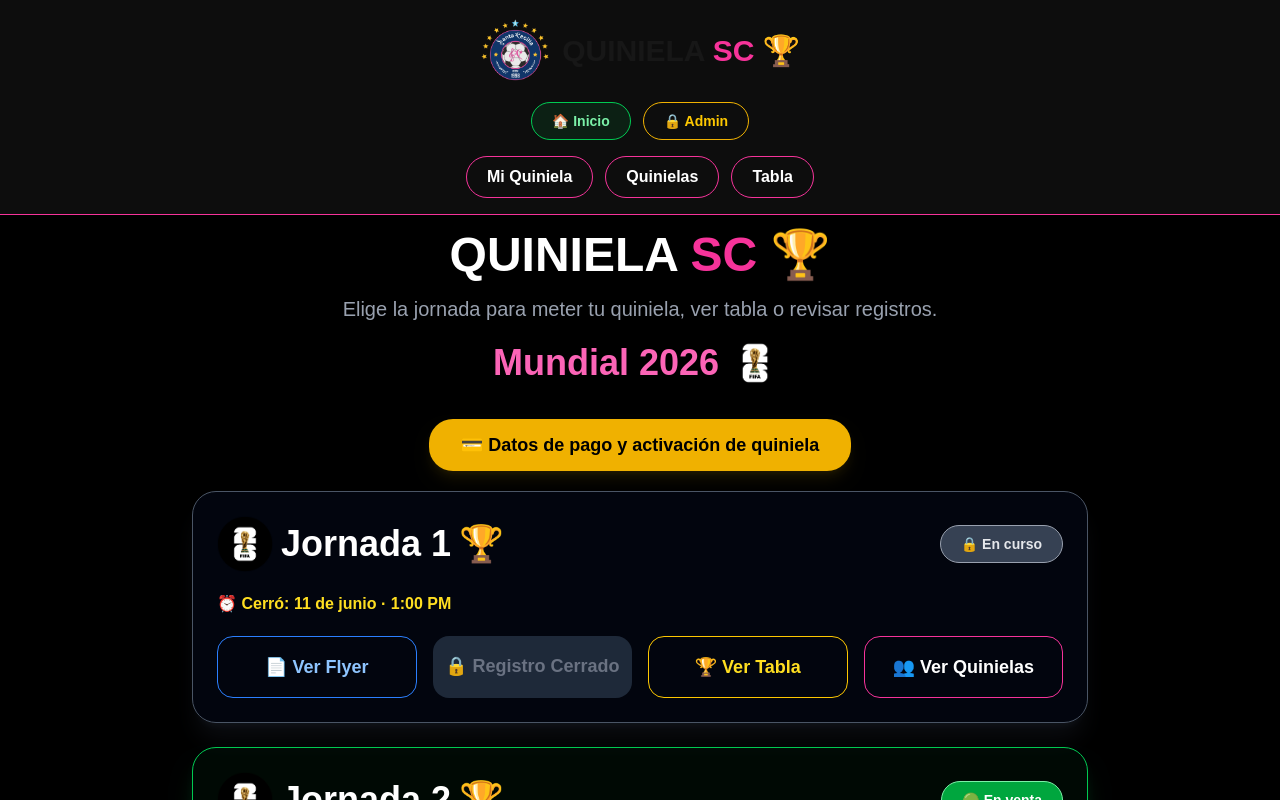
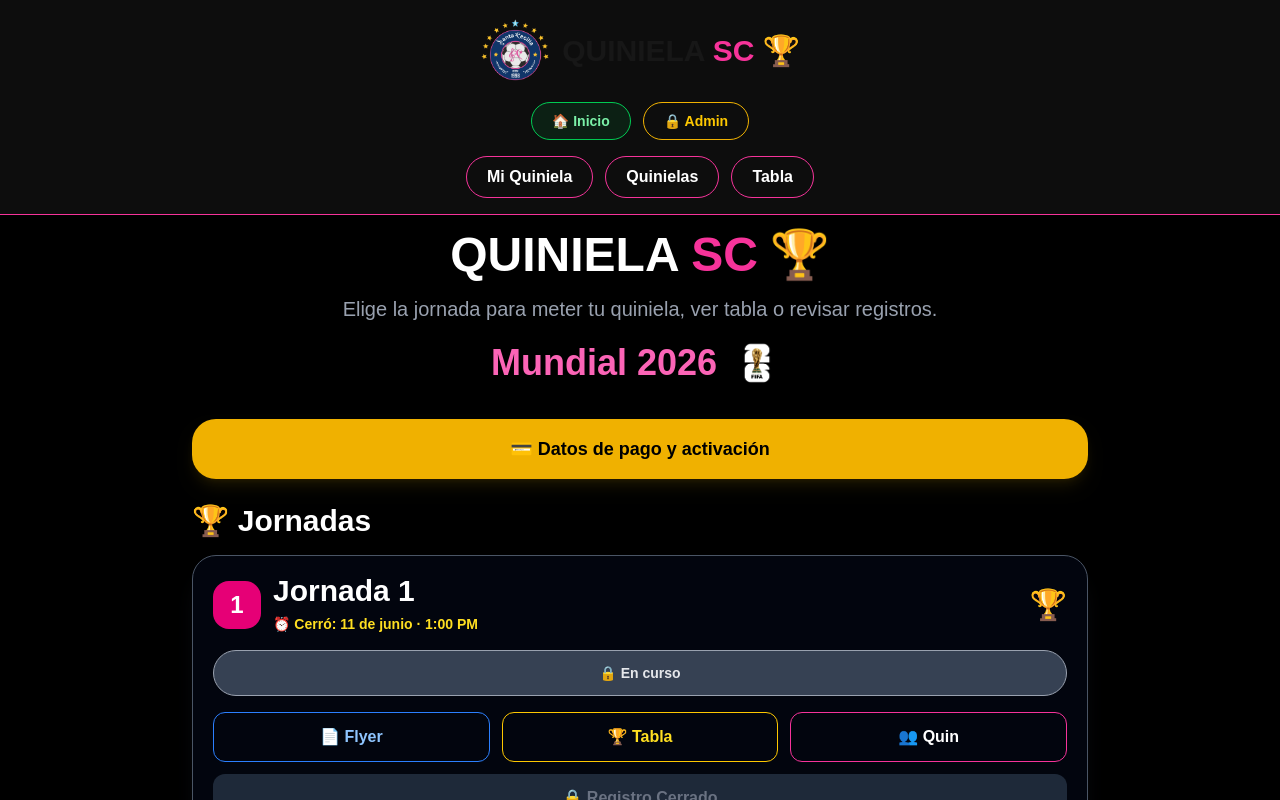
Before and after one commit to santaceciliacomalcalco-svg/quiniela-sc, a Next.js app: page / in a window 1280 px wide. Shown: the top 800 px of the page. Built offline with nearby package versions, Linux system fonts and the light colour scheme.

Commit message:
Compactar diseño de jornadas en home

```diff
--- a/app/page.tsx
+++ b/app/page.tsx
@@ -8,6 +8,7 @@ const numeroTarjeta = "4152314480160061";
 const jornadas = [
   {
     id: "jornada-1",
+    numero: "1",
     nombre: "Jornada 1",
     flyer: "/jornada-1.jpg",
     estado: "cerrada",
@@ -16,6 +17,7 @@ const jornadas = [
   },
   {
     id: "jornada-2",
+    numero: "2",
     nombre: "Jornada 2",
     flyer: "/jornada-2.jpg",
     estado: "venta",
@@ -24,6 +26,7 @@ const jornadas = [
   },
   {
     id: "jornada-3",
+    numero: "3",
     nombre: "Jornada 3",
     flyer: "/jornada-3.jpg",
     estado: "venta",
@@ -38,6 +41,7 @@ function estilosEstado(estado: string) {
       card: "border-gray-600 bg-gray-950/80 shadow-gray-700/20",
       badge: "bg-gray-700 text-gray-200 border-gray-400",
       boton: "bg-gray-800 text-gray-500 cursor-not-allowed",
+      activo: false,
     };
   }
 
@@ -45,6 +49,7 @@ function estilosEstado(estado: string) {
     card: "border-green-500 bg-green-950/20 shadow-green-500/20",
     badge: "bg-green-600 text-white border-green-300",
     boton: "bg-pink-600 hover:bg-pink-500 text-white",
+    activo: true,
   };
 }
 
@@ -59,37 +64,38 @@ export default function Home() {
   }
 
   return (
-    <main className="min-h-screen bg-black text-white px-6 py-4">
+    <main className="min-h-screen bg-black text-white px-4 py-4">
       <section className="max-w-4xl mx-auto">
         <div className="text-center mb-6">
-          <h1 className="text-5xl font-black mb-4">
-            QUINIELA <span className="text-pink-500">SC</span> 🏆
+          <h1 className="text-4xl md:text-5xl font-black mb-4 flex items-center justify-center gap-3 whitespace-nowrap">
+            <span>
+              QUINIELA <span className="text-pink-500">SC</span>
+            </span>
+            <span>🏆</span>
           </h1>
 
-          <p className="text-xl text-gray-400">
+          <p className="text-lg md:text-xl text-gray-400">
             Elige la jornada para meter tu quiniela, ver tabla o revisar registros.
           </p>
 
-          <div className="flex items-center justify-center gap-1 mt-2">
-            <p className="text-pink-400 text-4xl font-black">Mundial 2026</p>
-            <img
-              src="/fifa-logo.png"
-              alt="FIFA"
-              className="h-16 object-contain"
-            />
+          <div className="flex items-center justify-center gap-2 mt-2">
+            <p className="text-pink-400 text-3xl md:text-4xl font-black">
+              Mundial 2026
+            </p>
+            <img src="/fifa-logo.png" alt="FIFA" className="h-12 md:h-16 object-contain" />
           </div>
         </div>
 
-        <div className="mb-5 flex flex-col items-center">
+        <div className="mb-6 flex flex-col items-center">
           <button
             onClick={() => setMostrarPago(!mostrarPago)}
-            className="bg-yellow-500 hover:bg-yellow-400 text-black font-black text-lg rounded-3xl px-8 py-3 transition-all shadow-lg shadow-yellow-500/10"
+            className="w-full bg-yellow-500 hover:bg-yellow-400 text-black font-black text-base md:text-lg rounded-3xl px-6 py-4 transition-all shadow-lg shadow-yellow-500/10"
           >
-            💳 Datos de pago y activación de quiniela
+            💳 Datos de pago y activación
           </button>
 
           {mostrarPago && (
-            <div className="w-full border border-yellow-400 bg-yellow-500/10 rounded-3xl p-6 mt-4 text-center">
+            <div className="w-full border border-yellow-400 bg-yellow-500/10 rounded-3xl p-5 mt-4 text-center">
               <h2 className="text-3xl font-black text-yellow-300 mb-4">
                 💳 Datos de pago
               </h2>
@@ -113,7 +119,7 @@ export default function Home() {
                   </p>
 
                   <div className="flex flex-col md:flex-row md:items-center md:justify-between gap-3">
-                    <p className="text-2xl md:text-3xl font-black tracking-widest">
+                    <p className="text-xl md:text-3xl font-black tracking-widest">
                       4152 3144 8016 0061
                     </p>
 
@@ -175,7 +181,9 @@ export default function Home() {
           )}
         </div>
 
-        <div className="grid gap-6">
+        <h2 className="text-3xl font-black mb-4">🏆 Jornadas</h2>
+
+        <div className="grid gap-4">
           {jornadas.map((jornada) => {
             const estilos = estilosEstado(jornada.estado);
             const cerrada = jornada.estado === "cerrada";
@@ -183,68 +191,72 @@ export default function Home() {
             return (
               <div
                 key={jornada.id}
-                className={`border rounded-3xl p-6 shadow-xl ${estilos.card}`}
+                className={`border rounded-3xl p-5 shadow-xl ${estilos.card}`}
               >
-                <div className="flex flex-col md:flex-row md:items-center md:justify-between gap-4 mb-5">
-                  <h2 className="text-4xl font-black flex items-center justify-center md:justify-start gap-2">
-                    <img
-                      src="/fifa-logo.png"
-                      alt="FIFA"
-                      className="h-14 object-contain"
-                    />
-                    <span>{jornada.nombre}</span>
-                    <span>🏆</span>
-                  </h2>
+                <div className="flex items-center justify-between gap-4 mb-4">
+                  <div className="flex items-center gap-3">
+                    <div className="w-12 h-12 rounded-2xl bg-pink-600 flex items-center justify-center font-black text-2xl">
+                      {jornada.numero}
+                    </div>
 
-                  <span
-                    className={`border rounded-full px-5 py-2 text-sm font-black text-center ${estilos.badge}`}
-                  >
-                    {jornada.etiqueta}
-                  </span>
+                    <div>
+                      <h3 className="text-3xl font-black leading-none">
+                        {jornada.nombre}
+                      </h3>
+
+                      <p className="text-yellow-300 font-bold text-sm mt-2">
+                        ⏰ {jornada.cierre}
+                      </p>
+                    </div>
+                  </div>
+
+                  <span className="text-3xl">🏆</span>
                 </div>
 
-                <p className="text-center md:text-left text-yellow-300 font-bold mb-5">
-                  ⏰ {jornada.cierre}
-                </p>
+                <div
+                  className={`border rounded-full px-5 py-3 text-sm font-black text-center mb-4 ${estilos.badge}`}
+                >
+                  {jornada.etiqueta}
+                </div>
 
-                <div className="grid md:grid-cols-4 gap-4">
+                <div className="grid grid-cols-3 gap-3 mb-3">
                   <Link
                     href={jornada.flyer}
                     target="_blank"
-                    className="border border-blue-500 text-blue-300 text-center rounded-2xl py-4 font-black text-lg hover:bg-blue-600 hover:text-white transition-all"
+                    className="border border-blue-500 text-blue-300 text-center rounded-xl py-3 font-bold hover:bg-blue-600 hover:text-white transition-all"
                   >
-                    📄 Ver Flyer
+                    📄 Flyer
                   </Link>
-
-                  {cerrada ? (
-                    <div
-                      className={`text-center rounded-2xl py-4 font-black text-lg ${estilos.boton}`}
-                    >
-                      🔒 Registro Cerrado
-                    </div>
-                  ) : (
-                    <Link
-                      href={`/mi-quiniela?jornada=${jornada.id}`}
-                      className={`text-center rounded-2xl py-4 font-black text-lg transition-all ${estilos.boton}`}
-                    >
-                      ⚽ Meter Quiniela
-                    </Link>
-                  )}
 
                   <Link
                     href={`/tabla?jornada=${jornada.id}`}
-                    className="border border-yellow-400 text-yellow-300 text-center rounded-2xl py-4 font-black text-lg hover:bg-yellow-500 hover:text-black transition-all"
+                    className="border border-yellow-400 text-yellow-300 text-center rounded-xl py-3 font-bold hover:bg-yellow-500 hover:text-black transition-all"
                   >
-                    🏆 Ver Tabla
+                    🏆 Tabla
                   </Link>
 
                   <Link
                     href={`/quinielas?jornada=${jornada.id}`}
-                    className="border border-pink-500 text-center rounded-2xl py-4 font-black text-lg hover:bg-pink-500 transition-all"
+                    className="border border-pink-500 text-center rounded-xl py-3 font-bold hover:bg-pink-500 transition-all"
                   >
-                    👥 Ver Quinielas
+                    👥 Quin
                   </Link>
                 </div>
+
+                {cerrada ? (
+                  <div
+                    className={`text-center rounded-xl py-3 font-black ${estilos.boton}`}
+                  >
+                    🔒 Registro Cerrado
+                  </div>
+                ) : (
+                  <Link
+                    href={`/mi-quiniela?jornada=${jornada.id}`}
+                    className={`block text-center rounded-xl py-3 font-black transition-all ${estilos.boton}`}
+                  >
+                    ⚽ Meter Quiniela
+                  </Link>
+                )}
               </div>
             );
           })}
```
